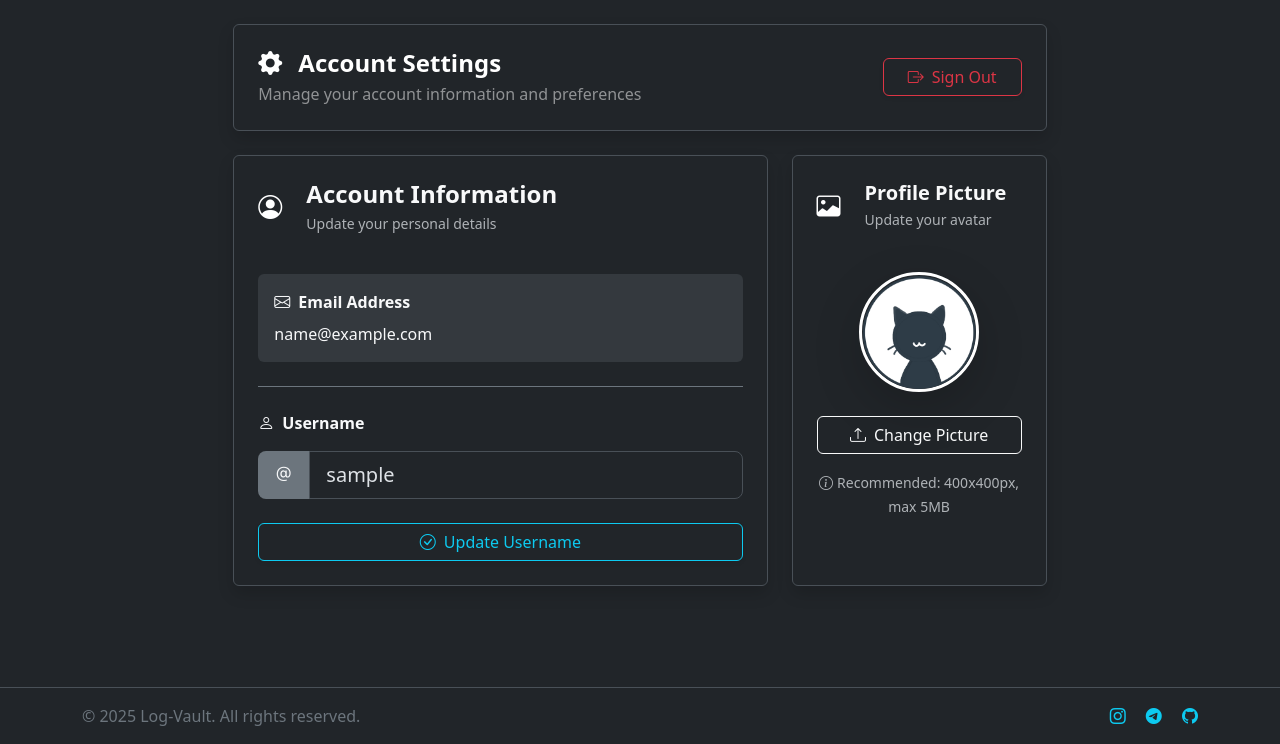
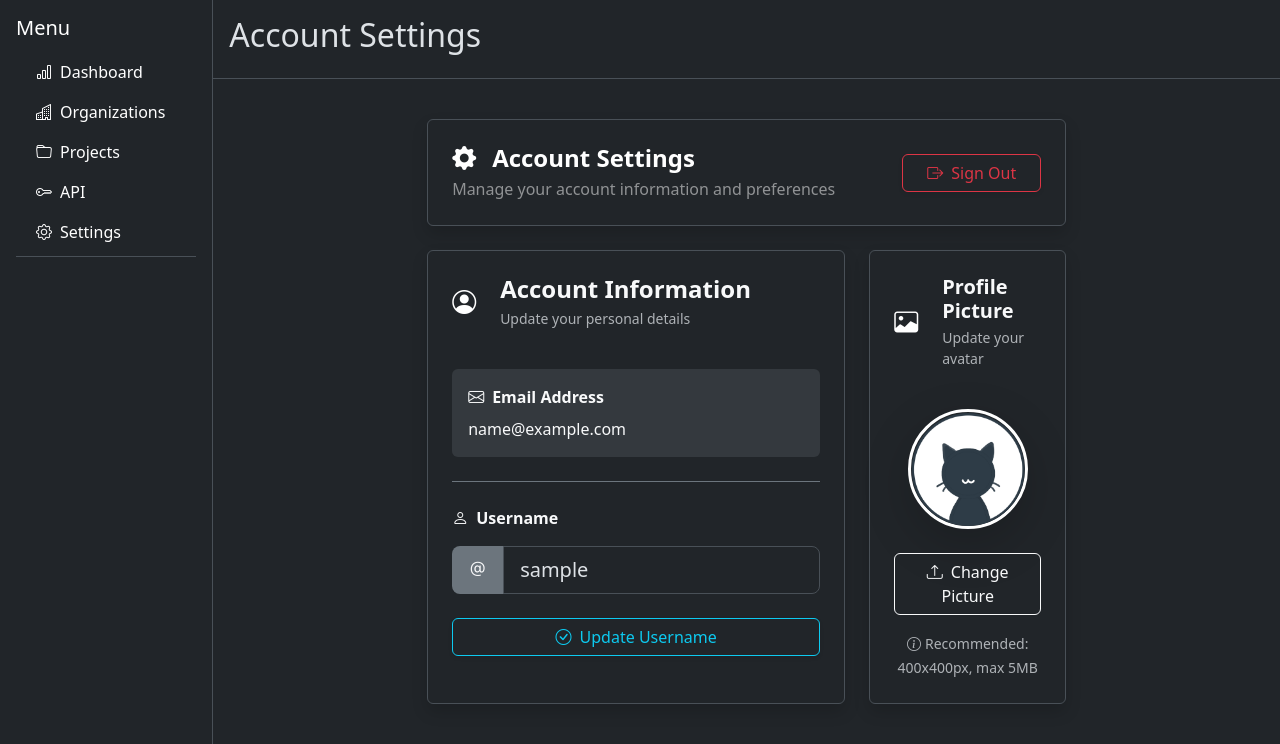
Before and after one commit to deviantcoder/log-manager, a Django app: page /accounts/settings/ in a window 1280 px wide. Shown: the part 56-800 px from the top of the page. Run offline with Django 5.2, Linux system fonts and the light colour scheme; the visitor is signed in with stand-in values (Sample User, id 1); some libraries are stand-ins or nearby versions.

Commit message:
Added settings page, updated templates

```diff
--- a/apps/accounts/templates/accounts/account_settings.html
+++ b/apps/accounts/templates/accounts/account_settings.html
@@ -1,10 +1,11 @@
-{% extends '_base.html' %}
+{% extends 'dashboard/_base_dashboard.html' %}
 {% load static %}
-{% block head_title %}
+
+{% block title %}
     Account Settings
-{% endblock head_title %}
+{% endblock title %}
 
-{% block content %}
+{% block dashboard_content %}
 <div class="container-fluid px-4 py-4">
     <div class="row justify-content-center">
         <div class="col-12 col-lg-10 col-xl-8">
@@ -114,7 +115,4 @@
         </div>
     </div>
 </div>
-{% endblock content %}
-{% block footer %}
-    {% include 'includes/footer.html' %}
-{% endblock footer %}
+{% endblock dashboard_content %}
--- a/apps/dashboard/templates/dashboard/_base_dashboard.html
+++ b/apps/dashboard/templates/dashboard/_base_dashboard.html
@@ -9,7 +9,10 @@
             <div class="page-header mb-3 p-3 border-bottom">
                 <div class="d-flex justify-content-between align-items-center">
                     <div>
-                        <h2 class="page-title">{% block title %}{% endblock title %}</h2>
+                        <h2 class="page-title">
+                            {% block title %}
+                            {% endblock title %}
+                        </h2>
                         <p class="text-muted mb-0">{% block description %}{% endblock description %}</p>
                     </div>
                 </div>
--- a/apps/dashboard/templates/dashboard/includes/sidebar.html
+++ b/apps/dashboard/templates/dashboard/includes/sidebar.html
@@ -5,6 +5,6 @@
         <li class="nav-item sidebar-item rounded-2"><a class="nav-link text-white" href="{% url 'dashboard:orgs' %}"><i class="bi bi-buildings me-2"></i>Organizations</a></li>
         <li class="nav-item sidebar-item rounded-2"><a class="nav-link text-white" href="{% url 'dashboard:projects' %}"><i class="bi bi-folder me-2"></i>Projects</a></li>
         <li class="nav-item sidebar-item rounded-2"><a class="nav-link text-white" href="#"><i class="bi bi-key me-2"></i>API</a></li>
-        <li class="nav-item sidebar-item rounded-2"><a class="nav-link text-white" href="#"><i class="bi bi-gear me-2"></i>Settings</a></li>
+        <li class="nav-item sidebar-item rounded-2"><a class="nav-link text-white" href="{% url 'dashboard:settings' %}"><i class="bi bi-gear me-2"></i>Settings</a></li>
     </ul>
 </nav>
--- a/apps/dashboard/urls.py
+++ b/apps/dashboard/urls.py
@@ -7,4 +7,5 @@ urlpatterns = [
     path('', views.dashboard, name='dashboard'),
     path('orgs/', views.organizations, name='orgs'),
     path('projects/', views.projects, name='projects'),
+    path('settings/', views.settings_view, name='settings'),
 ]
--- a/apps/dashboard/views.py
+++ b/apps/dashboard/views.py
@@ -17,6 +17,11 @@ def dashboard(request):
 
 
 @login_required
+def settings_view(request):
+    return render(request, 'dashboard/settings.html')
+
+
+@login_required
 def organizations(request):
     orgs = Organization.objects.filter(orgmember__user=request.user)
     context = {
```
Also changed, not shown: apps/dashboard/templates/dashboard/settings.html (added, +32 -0 lines).
